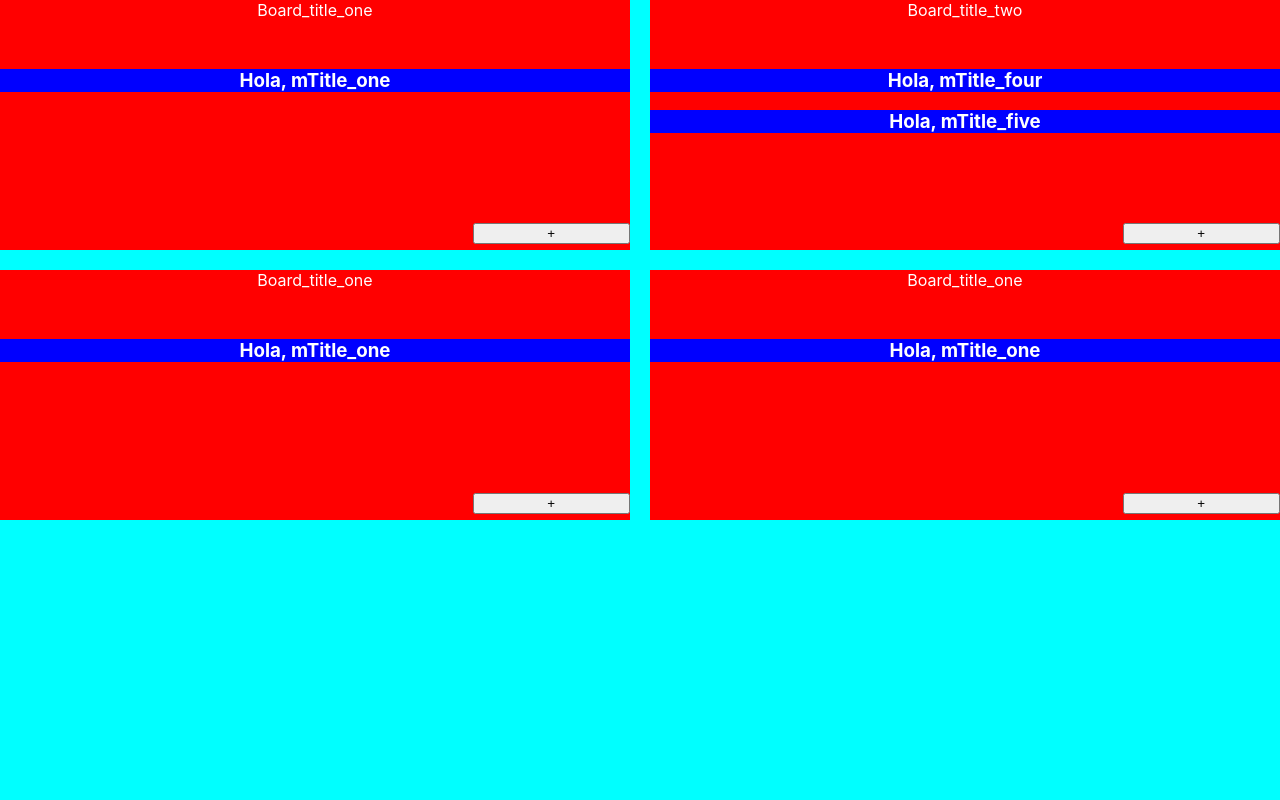
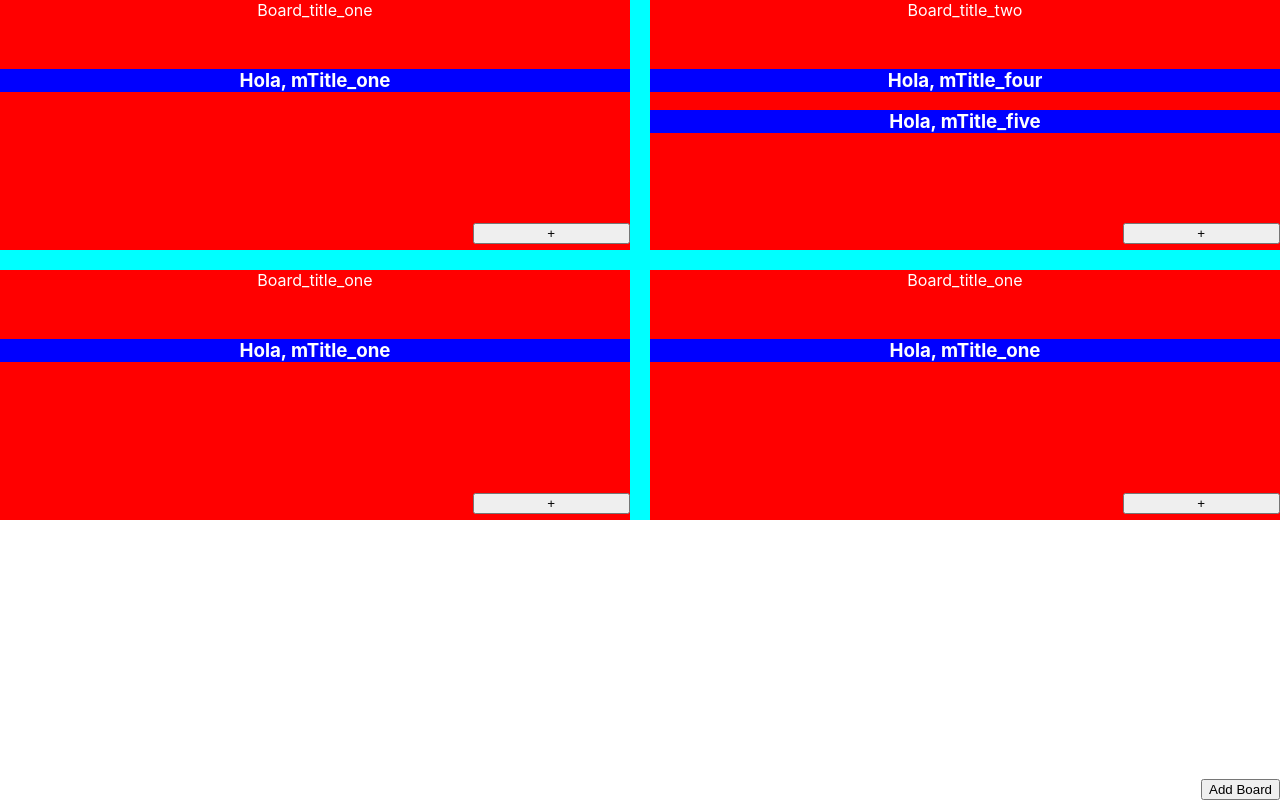
Before and after one commit to thirty33/BoardsApp_frontend, a React (Create React App) app: page / in a window 1280 px wide. Built offline with nearby package versions, Linux system fonts and the light colour scheme.

Commit message:
logic to add new Board

```diff
--- a/src/components/welcome.js
+++ b/src/components/welcome.js
@@ -12,6 +12,8 @@ export class BoardsWrapper extends React.Component {
 				{id: 2, title:'board_title_two', messages: [{id:1, message_title: 'mTitle_four'},{id:2,message_title: 'mTitle_five'}]},
 				{id: 3,title:'board_title_one', messages: [{id: 1,message_title: 'mTitle_one'}]},
 				{id: 4,title:'board_title_one', messages: [{id: 1,message_title: 'mTitle_one'}]},
+				// {id: 5,title:'board_title_one', messages: [{id: 1,message_title: 'mTitle_one'}]},
+				// {id: 6,title:'board_title_one', messages: [{id: 1,message_title: 'mTitle_one'}]},
 			],
 		}
 	}
@@ -25,6 +27,11 @@ export class BoardsWrapper extends React.Component {
 		return (
 			<div className="boardsWrapper">
 				{list}
+				<button
+					className="addBoardButton"
+					onClick={() => this.addBoard()}
+					>Add Board
+				</button>
 			</div>
 		);
 	}
@@ -43,4 +50,13 @@ export class BoardsWrapper extends React.Component {
 			boards : boards
 		});
 	}
+	addBoard() {
+		const boards = this.state.boards.slice();
+		const newBoardId = boards.length + 1;
+		const newBoard = {id: newBoardId,title:'board_title_new', messages: []};
+		boards.push(newBoard);
+		this.setState({
+			boards: boards
+		});
+	}
 }
--- a/src/style/mainstyle.css
+++ b/src/style/mainstyle.css
@@ -1,5 +1,4 @@
 .boardsWrapper {
-    height: 100vh;
 	background-color: aqua;
 	display: grid;
 	grid-template-columns: 1fr 1fr;
@@ -7,3 +6,9 @@
 	/* grid-template-rows: repeat(auto-fit, 100px); */
 	grid-gap: 20px;
 }
+
+.addBoardButton {
+	position: fixed;
+	bottom: 0;
+	right: 0;
+}
```
Lines whose indentation alone changed are shown as unchanged.
